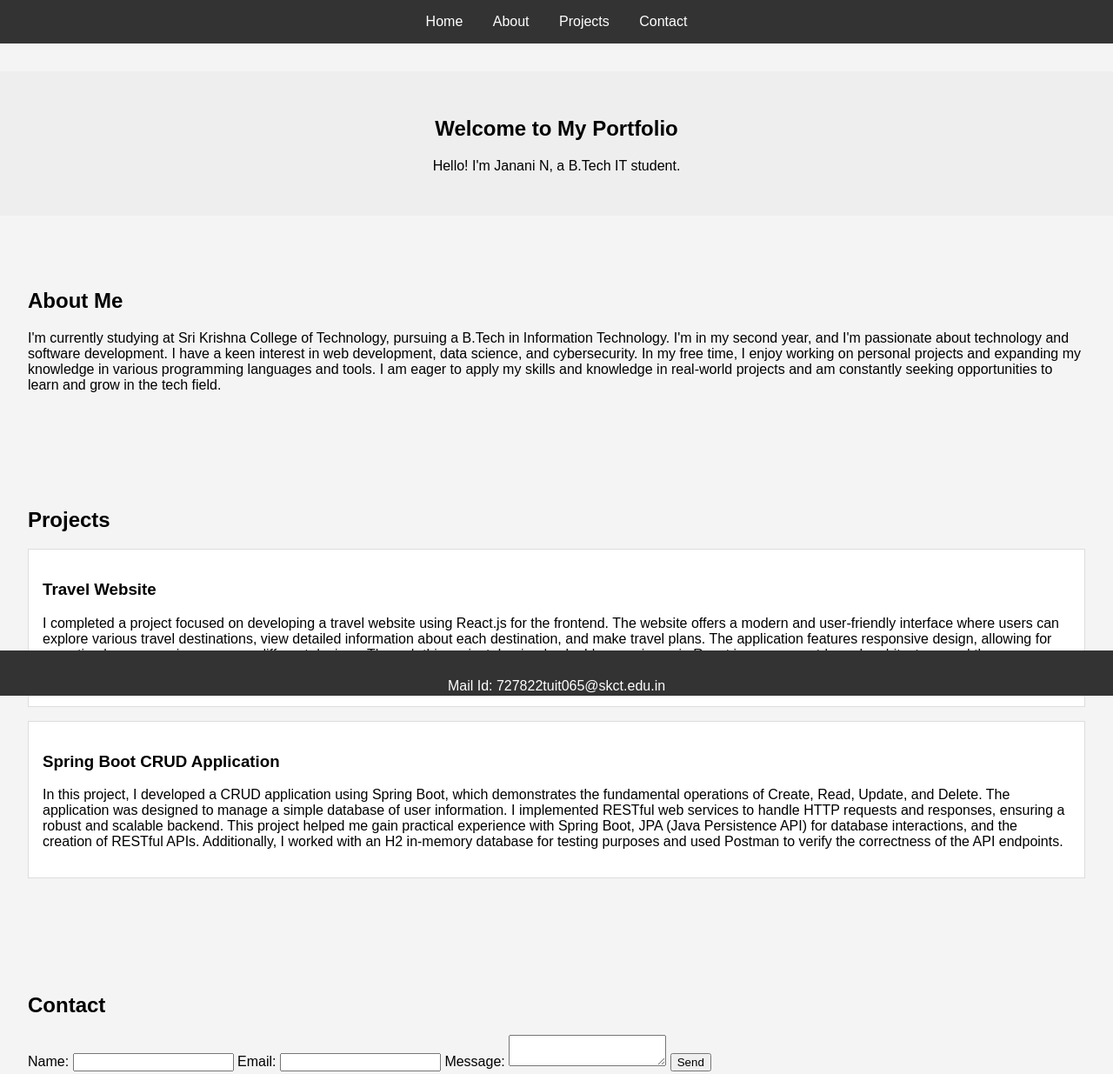
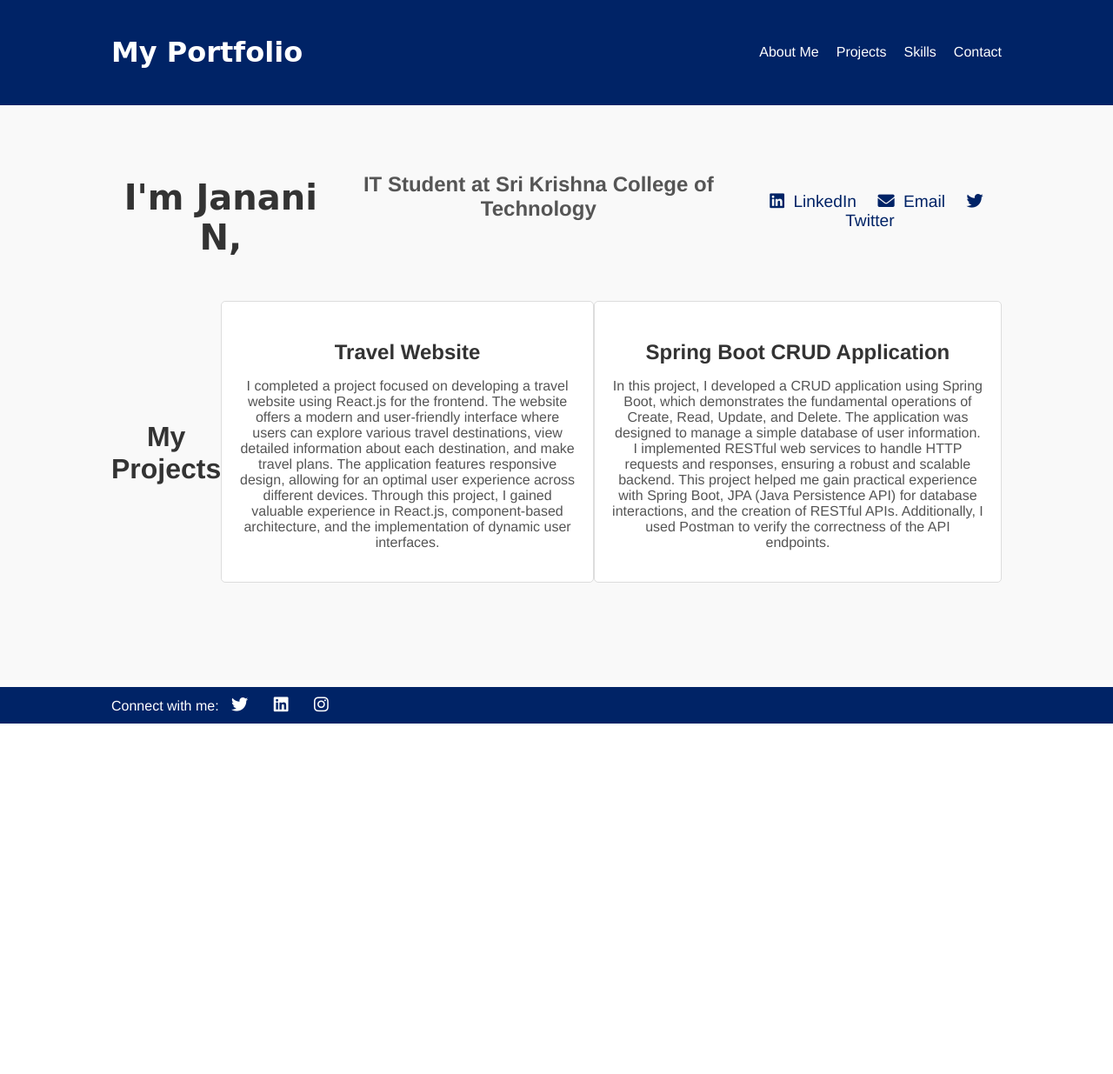
Before and after one commit to Janani-n6/protfolio, a plain HTML site: page index.html in a window 1280 px wide. Shown: the whole page at 87% size. After the commit the page ends 832 px from the top, so only its background shows below. Drawn offline with Linux system fonts and the light colour scheme.

Commit message:
3rd commit

```diff
--- a/index.html
+++ b/index.html
@@ -5,59 +5,56 @@
     <meta name="viewport" content="width=device-width, initial-scale=1.0">
     <title>My Portfolio</title>
     <link rel="stylesheet" href="styles.css">
+    <link rel="stylesheet" href="https://cdnjs.cloudflare.com/ajax/libs/font-awesome/6.0.0-beta3/css/all.min.css">
 </head>
 <body>
     <header>
+        <div class="container">
+            <h1 class="logo">My Portfolio</h1>
             <nav>
                 <ul>
-                <li><a href="#home">Home</a></li>
-                <li><a href="#about">About</a></li>
-                <li><a href="#projects">Projects</a></li>
-                <li><a href="#contact">Contact</a></li>
+                    <li><a href="#">About Me</a></li>
+                    <li><a href="#">Projects</a></li>
+                    <li><a href="#">Skills</a></li>
+                    <li><a href="#">Contact</a></li>
                 </ul>
             </nav>
+        </div>
     </header>
-
-    <section id="home">
-        <h1>Welcome to My Portfolio</h1>
-        <p>Hello! I'm Janani N, a B.Tech IT student.</p>
+    <main>
+        <section class="intro">
+            <div class="container">
+                <h2>I'm Janani N,</h2>
+                <h3>IT Student at Sri Krishna College of Technology</h3>
+                <div class="social-links">
+                    <a href="#"><i class="fab fa-linkedin"></i> LinkedIn</a>
+                    <a href="#"><i class="fas fa-envelope"></i> Email</a>
+                    <a href="#"><i class="fab fa-twitter"></i> Twitter</a>
+                </div>
+            </div>
         </section>
-
-    <section id="about">
-        <h2>About Me</h2>
-        <p>I'm currently studying at Sri Krishna College of Technology, pursuing a B.Tech in Information Technology. I'm in my second year, and I'm passionate about technology and software development. I have a keen interest in web development, data science, and cybersecurity. In my free time, I enjoy working on personal projects and expanding my knowledge in various programming languages and tools. I am eager to apply my skills and knowledge in real-world projects and am constantly seeking opportunities to learn and grow in the tech field.</p>
-    </section>
-
-    <section id="projects">
-        <h2>Projects</h2>
+        <section class="projects">
+            <div class="container">
+                <h2>My Projects</h2>
                 <div class="project">
                     <h3>Travel Website</h3>
                     <p>I completed a project focused on developing a travel website using React.js for the frontend. The website offers a modern and user-friendly interface where users can explore various travel destinations, view detailed information about each destination, and make travel plans. The application features responsive design, allowing for an optimal user experience across different devices. Through this project, I gained valuable experience in React.js, component-based architecture, and the implementation of dynamic user interfaces.</p>
                 </div>
                 <div class="project">
                     <h3>Spring Boot CRUD Application</h3>
-            <p>In this project, I developed a CRUD application using Spring Boot, which demonstrates the fundamental operations of Create, Read, Update, and Delete. The application was designed to manage a simple database of user information. I implemented RESTful web services to handle HTTP requests and responses, ensuring a robust and scalable backend. This project helped me gain practical experience with Spring Boot, JPA (Java Persistence API) for database interactions, and the creation of RESTful APIs. Additionally, I worked with an H2 in-memory database for testing purposes and used Postman to verify the correctness of the API endpoints.</p>
+                    <p>In this project, I developed a CRUD application using Spring Boot, which demonstrates the fundamental operations of Create, Read, Update, and Delete. The application was designed to manage a simple database of user information. I implemented RESTful web services to handle HTTP requests and responses, ensuring a robust and scalable backend. This project helped me gain practical experience with Spring Boot, JPA (Java Persistence API) for database interactions, and the creation of RESTful APIs. Additionally, I used Postman to verify the correctness of the API endpoints.</p>
                 </div>
-        <!-- Add more projects as needed -->
+            </div>
         </section>
-
-    <section id="contact">
-        <h2>Contact</h2>
-        <form id="contact-form">
-            <label for="name">Name:</label>
-            <input type="text" id="name" name="name" required>
-            <label for="email">Email:</label>
-            <input type="email" id="email" name="email" required>
-            <label for="message">Message:</label>
-            <textarea id="message" name="message" required></textarea>
-            <button type="submit">Send</button>
-        </form>
-    </section>
-
+    </main>
     <footer>
-        <p>Mail Id: 727822tuit065@skct.edu.in</p>
+        <div class="container">
+            <p>Connect with me:
+                <a href="#"><i class="fab fa-twitter"></i></a>
+                <a href="#"><i class="fab fa-linkedin"></i></a>
+                <a href="#"><i class="fab fa-instagram"></i></a>
+            </p>
+        </div>
     </footer>
-
-    <script src="script.js"></script>
 </body>
 </html>
--- a/styles.css
+++ b/styles.css
@@ -1,65 +1,144 @@
 body {
-    font-family: Arial, sans-serif;
+    font-family: 'Helvetica Neue', Arial, sans-serif;
     margin: 0;
     padding: 0;
-    background-color: #f4f4f4;
+    color: #333;
 }
 
 header {
-    background-color: #333;
-    color: #fff;
-    padding: 1em 0;
+    background-color: #002366;
+    padding: 20px 0;
+}
+
+.container {
+    width: 80%;
+    margin: 0 auto;
+    display: flex;
+    justify-content: space-between;
+    align-items: center;
+}
+
+.logo {
+    color: white;
+    font-size: 2em;
+    font-family: 'Pacifico', cursive;
 }
 
 nav ul {
-    list-style-type: none;
+    list-style: none;
+    padding: 0;
     margin: 0;
-    padding: 0;
+    display: flex;
+}
+
+nav ul li {
+    margin-left: 20px;
+}
+
+nav ul li a {
+    color: white;
+    text-decoration: none;
+    font-size: 1em;
+    transition: color 0.3s;
+}
+
+nav ul li a:hover {
+    color: #ff6600;
+}
+
+main {
+    padding: 50px 0;
+    background-color: #f9f9f9;
     text-align: center;
 }
 
-nav ul li {
-    display: inline;
-    margin: 0 15px;
+.intro h2 {
+    font-size: 2.5em;
+    margin-bottom: 0;
+    font-family: 'Pacifico', cursive;
 }
 
-nav ul li a {
-    color: #fff;
-    text-decoration: none;
+.intro h3 {
+    font-size: 1.5em;
+    margin-top: 10px;
+    color: #555;
 }
 
-nav ul li a:hover {
-    color: #ffcc00; /* Change color on hover */
+.social-links {
+    margin-top: 20px;
 }
 
-section {
-    padding: 2em;
-    margin: 2em 0;
+.social-links a {
+    margin: 0 10px;
+    text-decoration: none;
+    color: #002366;
+    font-size: 1.2em;
+    transition: color 0.3s;
 }
 
-#home {
-    background-color: #eee;
-    text-align: center;
+.social-links a i {
+    margin-right: 5px;
+}
+
+.social-links a:hover {
+    color: #ff6600;
+}
+
+.projects {
+    padding: 50px 0;
+}
+
+.projects h2 {
+    font-size: 2em;
+    margin-bottom: 20px;
 }
 
 .project {
-    background-color: #fff;
+    background-color: white;
     border: 1px solid #ddd;
-    padding: 1em;
-    margin: 1em 0;
+    padding: 20px;
+    margin-bottom: 20px;
+    border-radius: 5px;
+    transition: box-shadow 0.3s;
+}
+
+.project h3 {
+    font-size: 1.5em;
+    margin-bottom: 10px;
+}
+
+.project p {
+    font-size: 1em;
+    color: #555;
 }
 
 .project:hover {
-    background-color: #f9f9f9; /* Change background color on hover */
+    box-shadow: 0 0 10px rgba(0, 0, 0, 0.1);
 }
 
 footer {
+    background-color: #002366;
+    color: white;
     text-align: center;
-    padding: 1em 0;
-    background-color: #333;
-    color: #fff;
-    position: fixed;
-    width: 100%;
-    height: 20px;
-    bottom: 0;
+    padding: 10px 0;
 }
+
+footer p {
+    margin: 0;
+}
+
+footer a {
+    color: white;
+    text-decoration: none;
+    margin: 0 10px;
+    font-size: 1.2em;
+    transition: color 0.3s;
+}
+
+footer a:hover {
+    color: #ff6600;
+}
+
+footer a i {
+    margin-right: 5px;
+}
```
Lines whose indentation alone changed are shown as unchanged.
